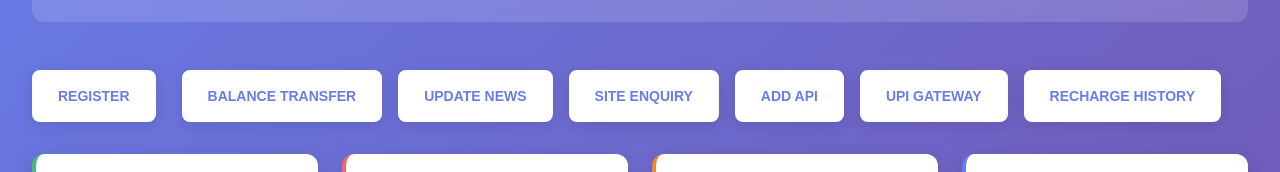
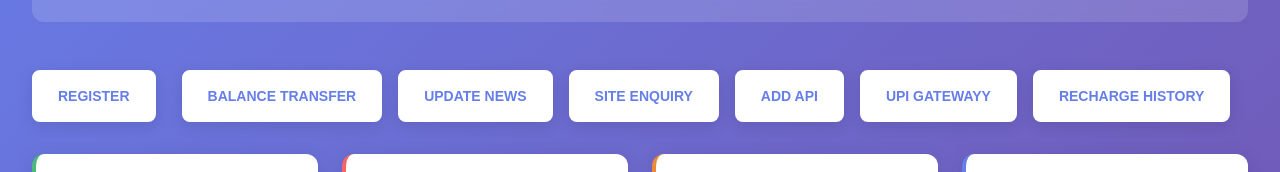
Before and after one commit to vikashsharma380/code-web-telecom, a React (Vite) app in the folder Frontend/: page /admin-dashboard in a window 1280 px wide. Shown: the part 304-476 px from the top of the page. Built offline with nearby package versions, Linux system fonts and the light colour scheme; no server answers; sample sign-in values are in the browser's storage.

Commit message:
UPDATE IN ACTIONBUTTON

```diff
--- a/Frontend/Admin/ActionButton.jsx
+++ b/Frontend/Admin/ActionButton.jsx
@@ -1,4 +1,3 @@
-
 import React, { useState } from "react";
 import { useNavigate } from "react-router-dom";
 import styles from "./Styles";
@@ -173,7 +172,7 @@ export default function ActionButton() {
           style={styles.actionBtn}
           onClick={() => navigate("/upi-gateway")}
         >
-          UPI GATEWAY
+          UPI GATEWAYY
         </button>
         <button
           style={styles.actionBtn}
```
